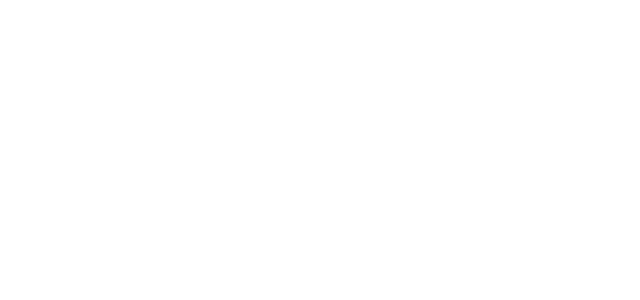
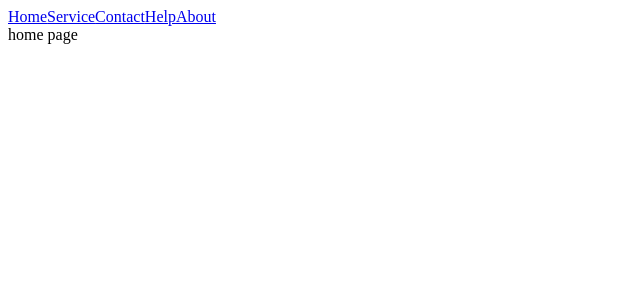
Before and after one commit to Blurpex/snap-my-moments, a React (Vite) app: page / in a window 1280 px wide. Shown: the top 300 px of the page, without its empty margins (0-640 px from the left). Built offline with nearby package versions, Linux system fonts and the light colour scheme.

Commit message:
added navbar

```diff
--- a/src/App.jsx
+++ b/src/App.jsx
@@ -1,6 +1,23 @@
+import {BrowserRouter, Route, Routes} from "react-router-dom";
+import Home from "./pages/Home.jsx";
+import Service from "./pages/Service.jsx";
+import Contact from "./pages/Contact.jsx";
+import Help from "./pages/Help.jsx";
+import About from "./pages/About.jsx";
+import Navbar from "./components/Navbar.jsx";
+
 function App() {
     return (
-        <></>
+        <BrowserRouter>
+            <Navbar />
+            <Routes>
+                <Route path="/" element={<Home />} />
+                <Route path="service" element={<Service />} />
+                <Route path="contact" element={<Contact />} />
+                <Route path="help" element={<Help />} />
+                <Route path="about" element={<About />} />
+            </Routes>
+        </BrowserRouter>
     )
 }
 
--- /dev/null
+++ b/src/components/Navbar.jsx
@@ -0,0 +1,16 @@
+import { Link } from "react-router-dom";
+
+const Navbar = () => {
+
+    return(
+        <div>
+            <Link to="/">Home</Link>
+            <Link to="/service">Service</Link>
+            <Link to="/contact">Contact</Link>
+            <Link to="/help">Help</Link>
+            <Link to="/about">About</Link>
+        </div>
+    )
+}
+
+export default Navbar
```
